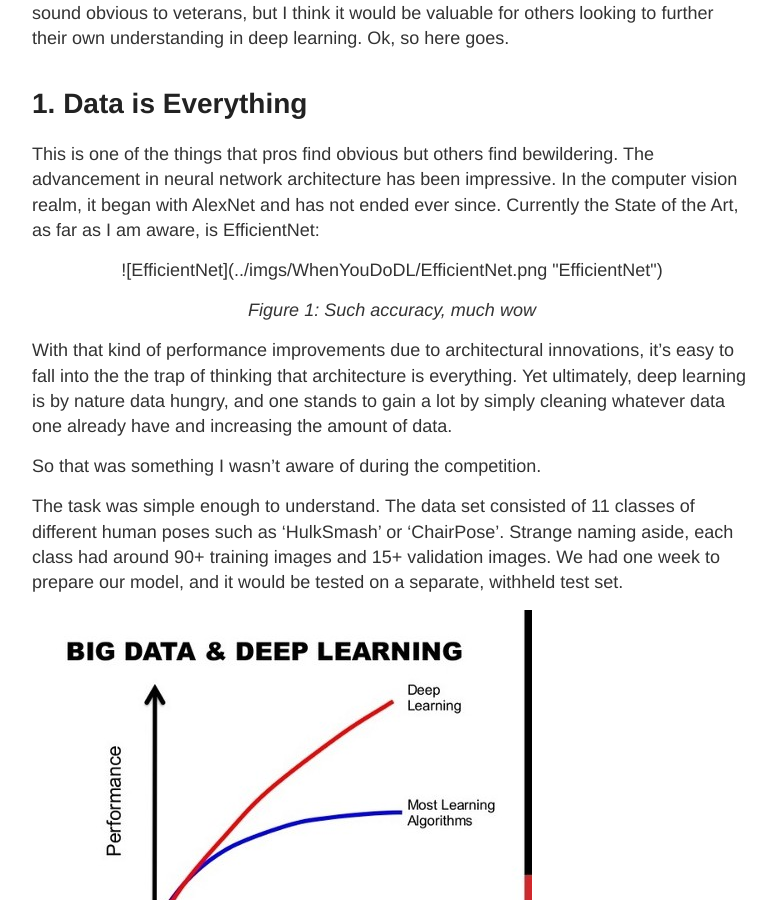
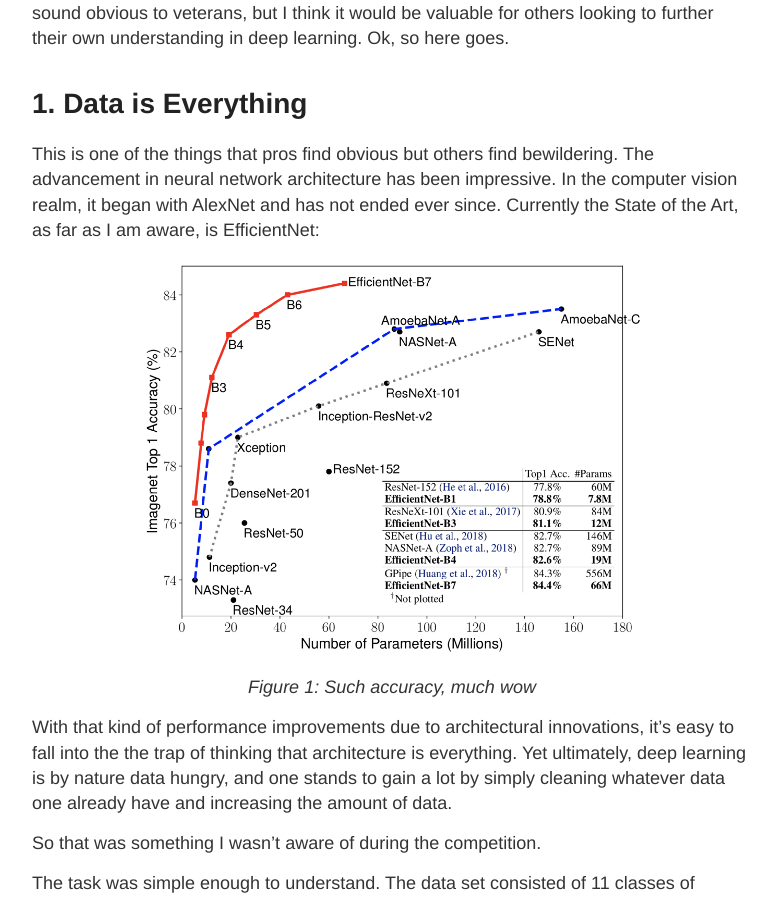
Before and after one commit to Amadeus-Winarto/amadeus-winarto.github.io, a Jekyll site: the page built from _posts/2019-08-26-When you haphazardly do deep learning.md, in a window 1280 px wide and 900 px high, scrolled down 464 px. Shown: the whole window, without its empty margins (248-1024 px from the left). Built offline with Jekyll 4.4.1, drawn with Linux system fonts in a browser that asks for light colours.

Commit message:
Update 2019-08-26-When you haphazardly do deep learning.md

```diff
--- a/_posts/2019-08-26-When you haphazardly do deep learning.md
+++ b/_posts/2019-08-26-When you haphazardly do deep learning.md
@@ -10,7 +10,7 @@ Alas, we lost in the competition, ranking fourth and missing the much needed cas
 
 # 1. Data is Everything
 This is one of the things that pros find obvious but others find bewildering. The advancement in neural network architecture has been impressive. In the computer vision realm, it began with AlexNet and has not ended ever since. Currently the State of the Art, as far as I am aware, is EfficientNet:
-<div align='center'>
+<div align='center' markdown='1'>
 ![EfficientNet](../imgs/WhenYouDoDL/EfficientNet.png "EfficientNet")
 </div>
 <div align='center' markdown='1'>
```
